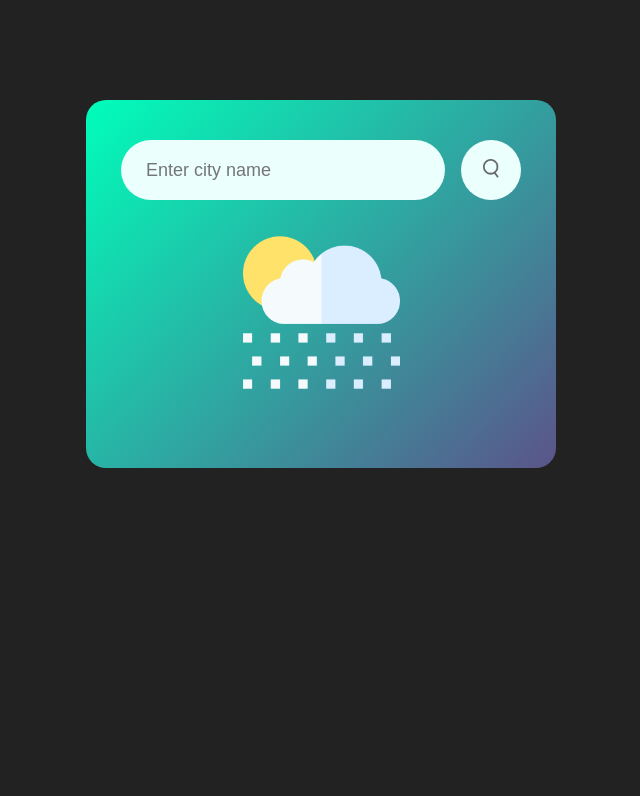
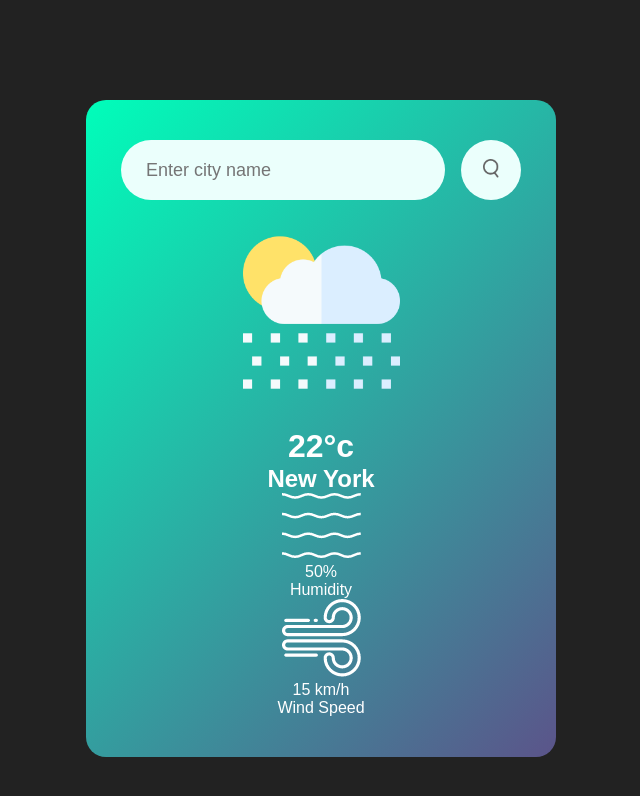
Before and after one commit to CarlosCoder-MX/Javascript-Weather-App, a plain HTML site: page index.html in a window 1280 px wide. Shown: the whole page, without its empty margins (319-959 px from the left). Drawn offline with Linux system fonts and the light colour scheme.

Commit message:
Added weather details section

```diff
--- a/index.html
+++ b/index.html
@@ -15,6 +15,24 @@
         </div>
         <div class="weather">
             <img src="images/rain.png" class="weather-icon">
+            <h1 class="temp">22°c</h1>
+            <h2 class="city">New York</h2>
+            <div class="details">
+                <div class="col">
+                    <img src="images/humidity.png" alt="">
+                    <div>
+                        <p class="humidity">50%</p>
+                        <p>Humidity</p>
+                    </div>
+                </div>
+                <div class="col">
+                    <img src="images/wind.png" alt="">
+                    <div>
+                        <p class="wind">15 km/h</p>
+                        <p>Wind Speed</p>
+                    </div>
+                </div>
+            </div>
         </div>
     </div>
 
```
Also changed, not shown: 1 other file.
